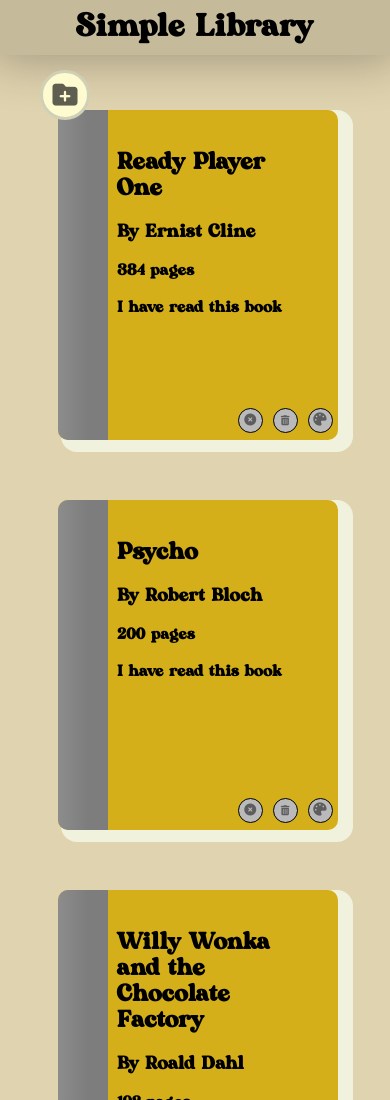
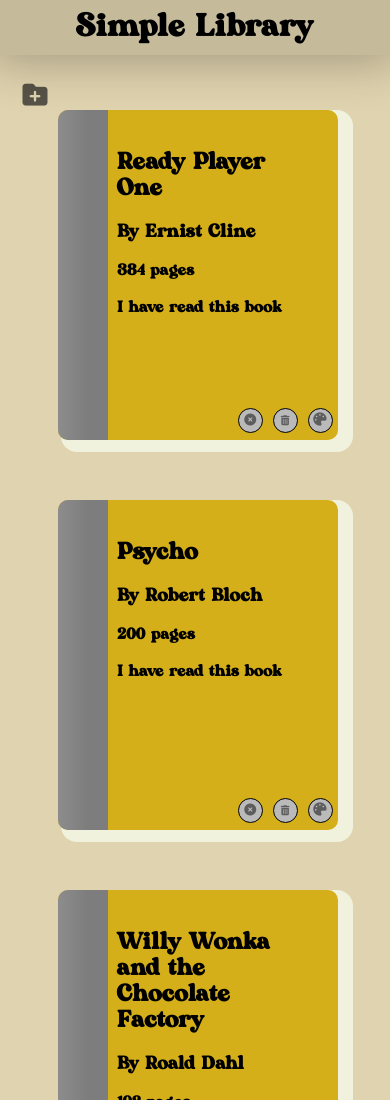
Before and after one commit to john-farina/simpleLibrary, a plain HTML site: page index.html in a window 390 px wide. Shown: the top 1100 px of the page. Drawn offline with Linux system fonts and the light colour scheme.

Commit message:
iphone changes

```diff
--- a/style.css
+++ b/style.css
@@ -298,6 +298,14 @@ h4 {
 @media only screen and (max-width: 500px) {
     body {
     }
+    #formButton {
+        margin-left: 10px;
+        background-color: rgba(0, 0, 0, 0%);
+        border-style: none;
+    }
+    #formButton:hover {
+        background-color: rgba(0, 0, 0, 0%);
+    }
     .bookContainer {
         margin-left: -40px;
         height: 290px;
```
